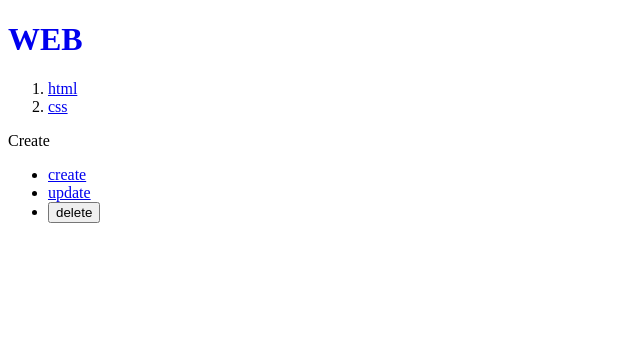
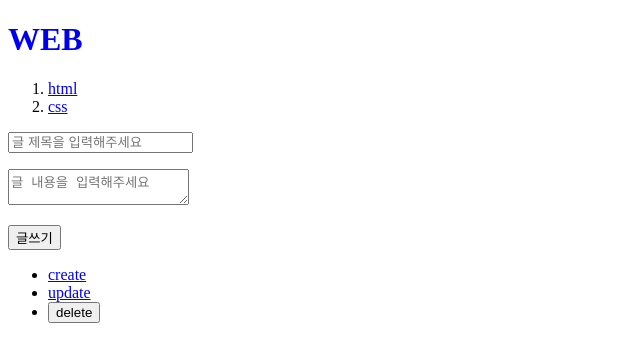
Before and after one commit to nijuy/nextjs-practice, a Next.js app: page /create in a window 1280 px wide. Shown: the top 362 px of the page, without its empty margins (0-640 px from the left). Built offline with nearby package versions, Linux system fonts and the light colour scheme; data requests are answered from the project's data file.

Commit message:
feat(Create): 글 작성 기능

```diff
--- a/src/app/create/page.tsx
+++ b/src/app/create/page.tsx
@@ -1,5 +1,41 @@
+'use client'
+
 const Create = () => {
-  return <>Create</>
+  const onSubmitPost = (formEvent: React.FormEvent<HTMLFormElement>) => {
+    formEvent.preventDefault()
+
+    const target = formEvent.target as HTMLFormElement
+    const title = (target.title as unknown as HTMLInputElement).value
+    const body = (target.title as unknown as HTMLTextAreaElement).value
+
+    const options = {
+      method: 'POST',
+      headers: {
+        'Content-Type': 'application/json',
+      },
+      body: JSON.stringify({ title, body }),
+    }
+
+    fetch('http://localhost:9999/topics', options)
+  }
+
+  return (
+    <>
+      <form onSubmit={onSubmitPost}>
+        <p>
+          <input
+            type="text"
+            name="title"
+            placeholder="글 제목을 입력해주세요"
+          />
+        </p>
+        <p>
+          <textarea name="body" placeholder="글 내용을 입력해주세요"></textarea>
+        </p>
+        <button> 글쓰기 </button>
+      </form>
+    </>
+  )
 }
 
 export default Create
```
